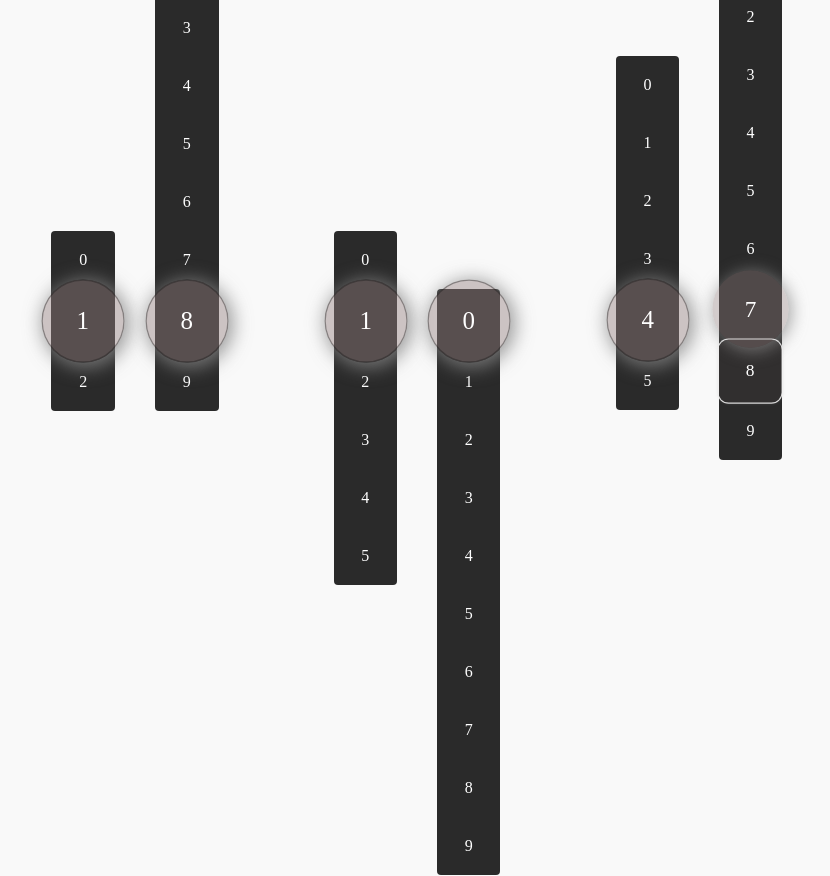
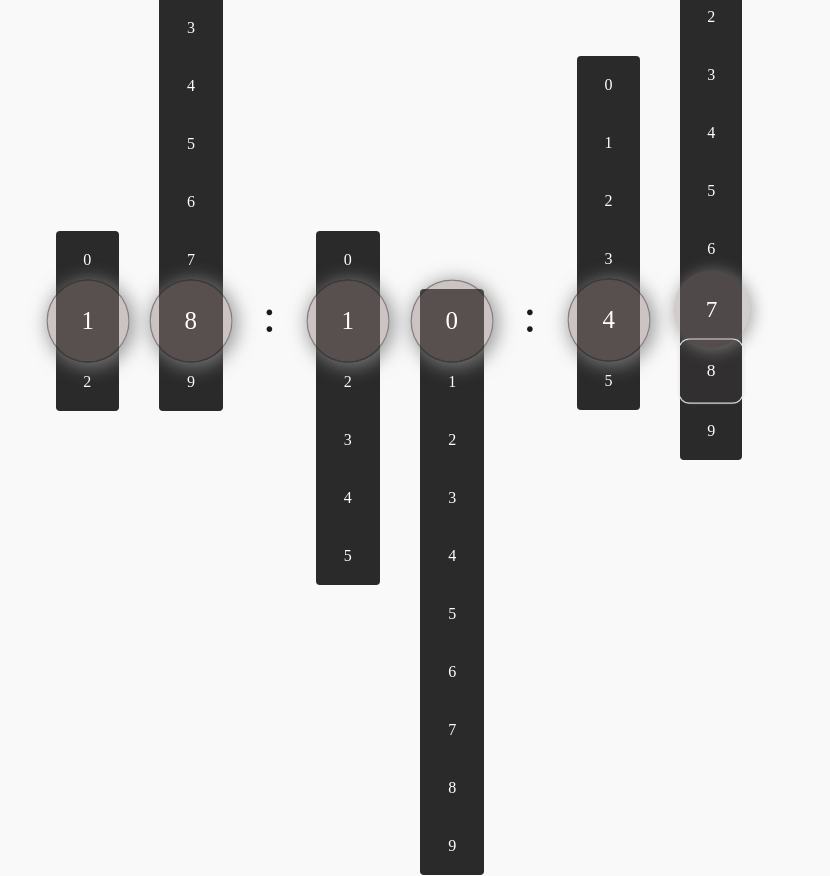
Before and after one commit to andraderafa72/watch, a plain HTML site: page index.html in a window 1280 px wide. Shown: the whole page, without its empty margins (241-1071 px from the left). Drawn offline with Linux system fonts and the light colour scheme.

Commit message:
Mandando pro Github

```diff
--- a/assets/css/style.scss
+++ b/assets/css/style.scss
@@ -4,8 +4,8 @@
   box-sizing: border-box;
   transition: .7s ease;
 }
- html{  overflow: hidden;
- }
+ html{overflow: hidden;}
+
 .watch{
   min-width: 100vw;
   min-height: 100vh;
@@ -24,9 +24,18 @@
 
 .dezena{
   margin-left: 75px;
+
+  &:first-child{margin-left: 0;}
 }
 .unidade{
-  margin:0 40px;
+  margin-left: 40px;
+}
+
+p{
+  align-self: flex-start;
+  font-size: 3rem;
+  margin: 0px 40px;
+  color: #1a1a1a;
 }
 
 .dezena, .unidade{
@@ -38,6 +47,7 @@
   justify-content: space-between;
   background-color: #2a2a2a;
   border-radius: 4px;
+
   span{
     padding: 20px 26px;
     color: white;
--- a/index.html
+++ b/index.html
@@ -29,7 +29,7 @@
         <span>9</span>
       </div>
     </div>
-
+    <p>:</p>
     <div class="minutes">
       <div class="dezena">
         <span class="selected">0</span>
@@ -52,7 +52,7 @@
         <span>9</span>
       </div>
     </div>
-
+    <p>:</p>
     <div class="seconds">
       <div class="dezena">
         <span class="selected">0</span>
```
Also changed, not shown: assets/css/style.css, 1 other file.
